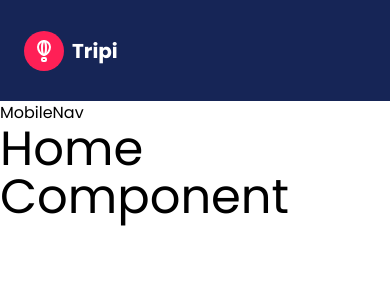
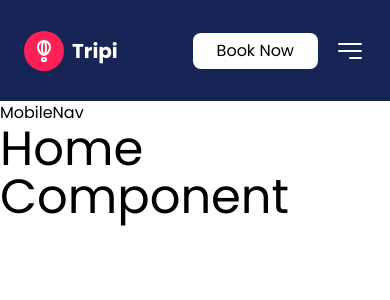
Before and after one commit to emmeiwhite/travel-exploration, a Next.js app: page / in a window 390 px wide. Shown: the top 300 px of the page. Built offline with nearby package versions, Linux system fonts and the light colour scheme.

Commit message:
Book Now & Hamburger - HiBars3BottomRight

```diff
--- a/components/Home/Navbar/Nav.tsx
+++ b/components/Home/Navbar/Nav.tsx
@@ -1,5 +1,6 @@
 import { navLinks } from '@/constants/constants'
 import Link from 'next/link'
+import { HiBars3BottomRight } from 'react-icons/hi2'
 import { TbAirBalloon } from 'react-icons/tb'
 
 export default function Nav() {
@@ -32,6 +33,16 @@ export default function Nav() {
             )
           })}
         </nav>
+
+        {/* 3. Buttons */}
+
+        <div className="flex items-center gap-4">
+          <button className="px-6 py-1.5 sm:px-8 sm:py-2 md:px-12 md:py-2.5 text-black text-base bg-white rounded-lg transition-all duration-200 hover:bg-gray-200 cursor-pointer">
+            Book Now
+          </button>
+
+          <HiBars3BottomRight className="lg:hidden h-8 w-8 text-white cursor-pointer" />
+        </div>
       </div>
     </div>
   )
```
